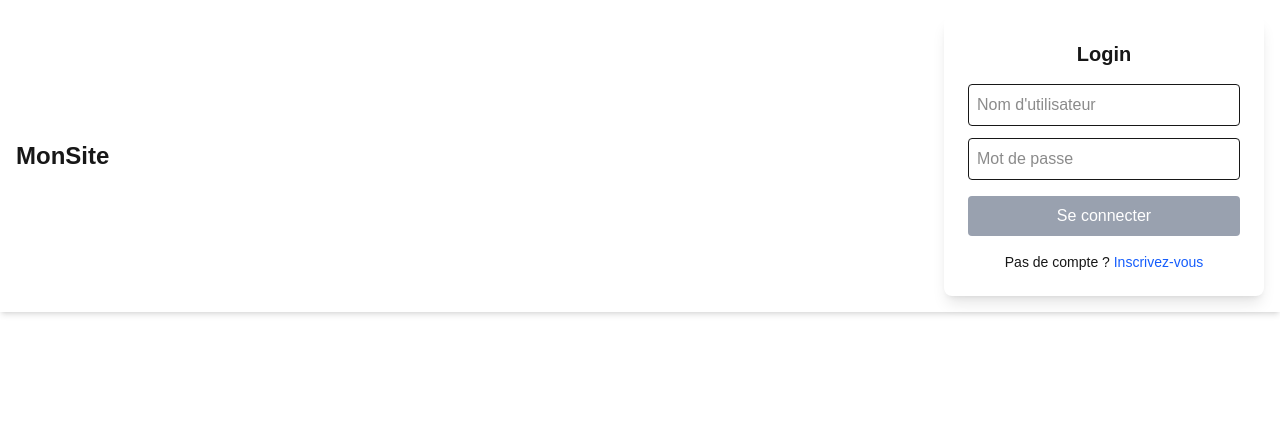
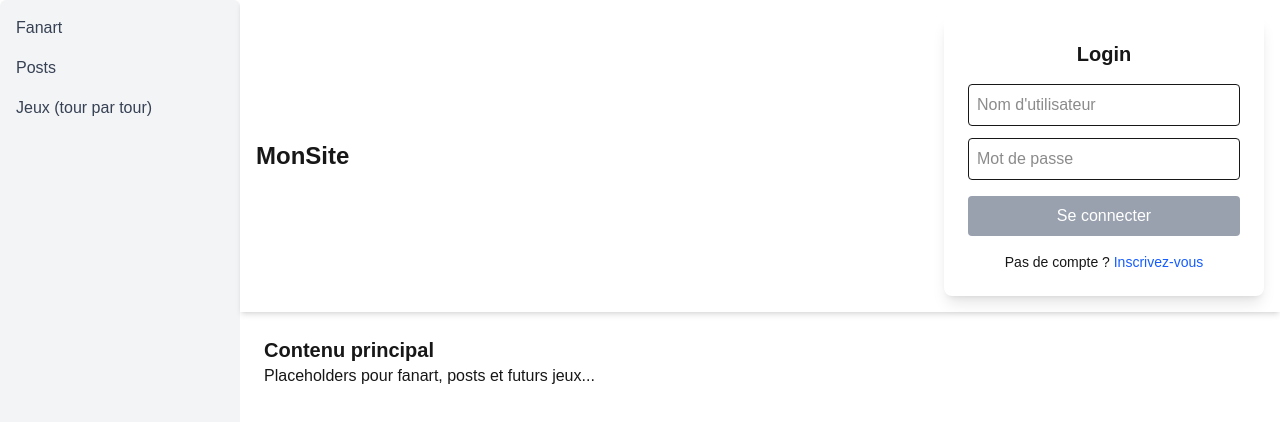
Before and after one commit to Gatssou/NextJsProjet, a Next.js app in the folder front/projet/: page /components/Header in a window 1280 px wide. Shown: the top 422 px of the page. Built offline with nearby package versions, Linux system fonts and the light colour scheme; no server answers.

Commit message:
laise comme cça

```diff
--- a/front/projet/src/app/components/Header/page.tsx
+++ b/front/projet/src/app/components/Header/page.tsx
@@ -2,6 +2,7 @@
 import { useState, useEffect } from "react";
 import AuthForm from "../AuthForm";
 import MobileOverlay from "../MobileOverlay/page";
+import Sidebar from "../Sidebar/page";
 
 export default function Header() {
   const [menuOpen, setMenuOpen] = useState(false);
@@ -15,20 +16,44 @@ export default function Header() {
   }, []);
 
   return (
+    <div className="flex flex-col md:flex-row min-h-screen">
+      {/* Sidebar à gauche */}
+      <Sidebar isMobile={isMobile} />
+
+      <div className="flex-1 flex flex-col">
+        {/* Header en top */}
         <header className="flex justify-between items-center p-4 bg-white shadow-md">
           <h1 className="text-2xl font-bold">MonSite</h1>
-      {!isMobile && <AuthForm />}
+
+          {/* AuthForm Desktop */}
+          {!isMobile && (
+            <div className="w-80">
+              <AuthForm />
+            </div>
+          )}
+
+          {/* Menu burger Mobile */}
           {isMobile && (
-        <>
             <button
               className="p-2 border rounded text-xl"
               onClick={() => setMenuOpen(!menuOpen)}
             >
               ☰
             </button>
-          {menuOpen && <MobileOverlay onClose={() => setMenuOpen(false)} />}
-        </>
           )}
         </header>
+
+        {/* Overlay mobile */}
+        {isMobile && menuOpen && (
+          <MobileOverlay onClose={() => setMenuOpen(false)} />
+        )}
+
+        {/* Main content */}
+        <main className="p-6 flex-1">
+          <h2 className="text-xl font-bold">Contenu principal</h2>
+          <p>Placeholders pour fanart, posts et futurs jeux...</p>
+        </main>
+      </div>
+    </div>
   );
 }
--- /dev/null
+++ b/front/projet/src/app/components/Sidebar/page.tsx
@@ -0,0 +1,33 @@
+"use client";
+
+type SidebarProps = {
+  isMobile?: boolean;
+};
+
+export default function Sidebar({ isMobile = false }: SidebarProps) {
+  return (
+    <nav
+      className={`${
+        isMobile ? "block" : "w-60 flex-shrink-0"
+      } bg-gray-100 p-4 rounded-md`}
+    >
+      <ul className="space-y-4">
+        <li>
+          <a href="#" className="text-gray-700 hover:text-blue-600">
+            Fanart
+          </a>
+        </li>
+        <li>
+          <a href="#" className="text-gray-700 hover:text-blue-600">
+            Posts
+          </a>
+        </li>
+        <li>
+          <a href="#" className="text-gray-700 hover:text-blue-600">
+            Jeux (tour par tour)
+          </a>
+        </li>
+      </ul>
+    </nav>
+  );
+}
```
Lines whose indentation alone changed are shown as unchanged.
